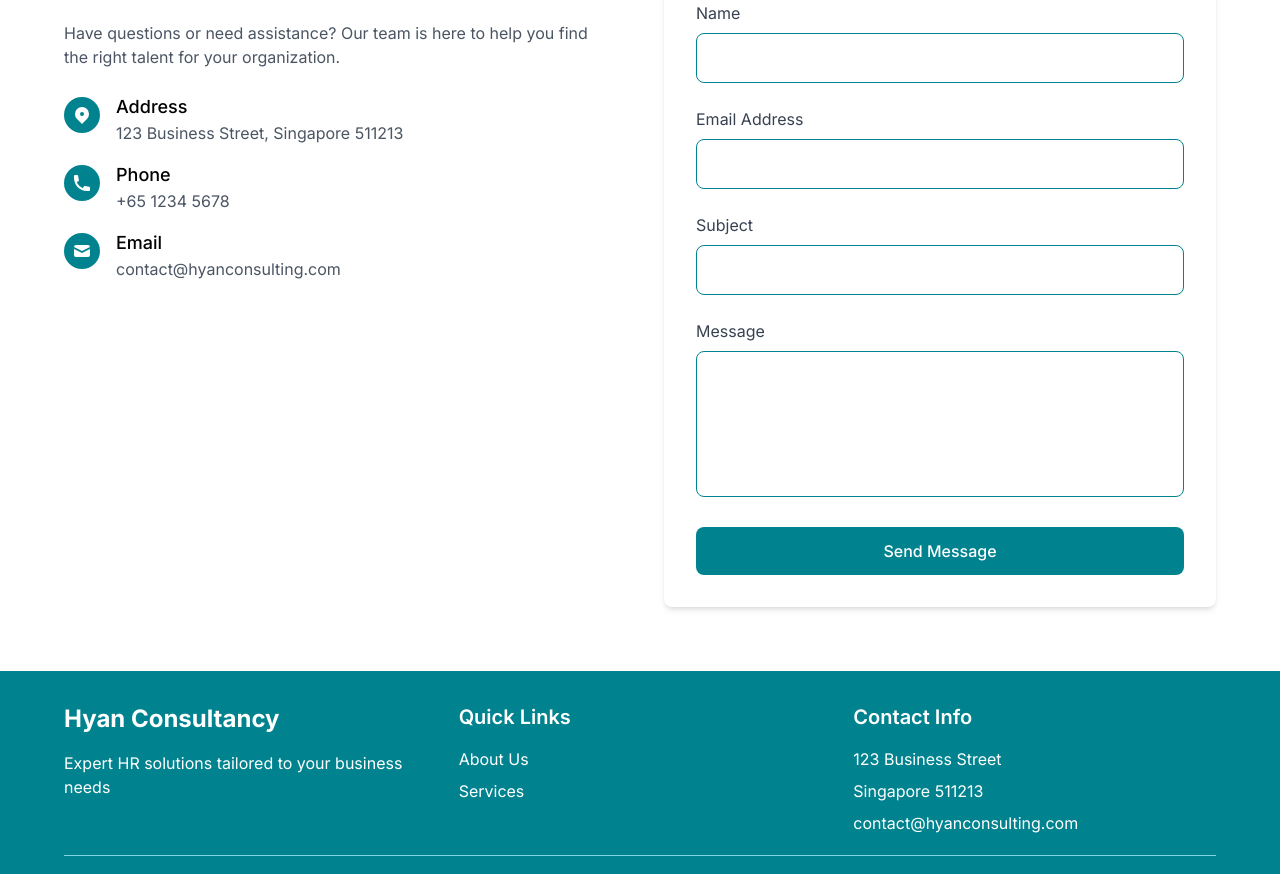
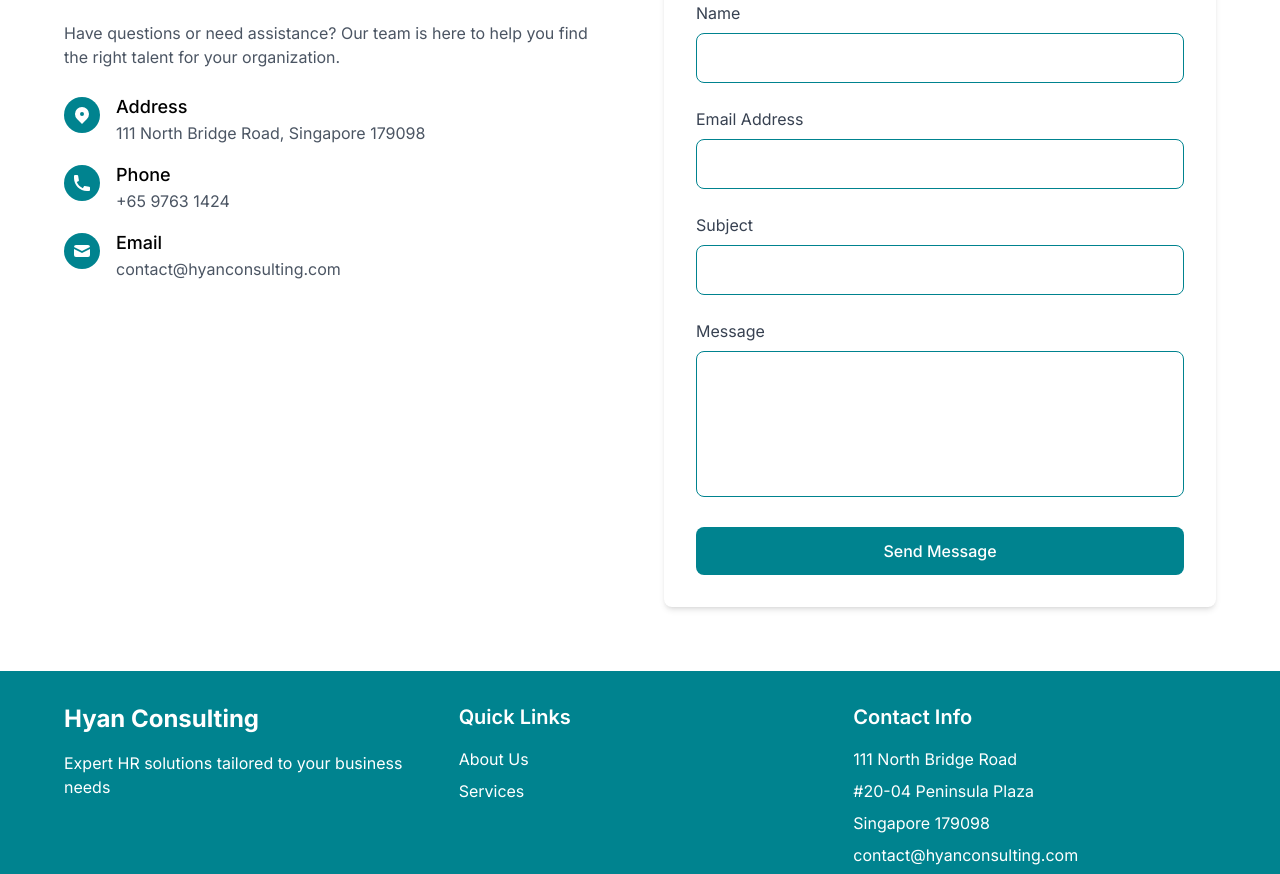
Before and after one commit to faqihisaninja/hyan-consultancy, a Next.js app: page / in a window 1280 px wide. Shown: the part 1883-2757 px from the top of the page. Built offline with nearby package versions, Linux system fonts and the light colour scheme.

Commit message:
Change to real contact info

```diff
--- a/src/app/layout.tsx
+++ b/src/app/layout.tsx
@@ -27,9 +27,9 @@
 });
 
 export const metadata: Metadata = {
-    title: "Hyan Consultancy - HR Solutions",
+    title: "Hyan Consulting - HR Solutions",
     description:
-        "Expert HR consultancy services tailored to your business needs",
+        "Expert HR consulting services tailored to your business needs",
 };
 
 export default function RootLayout({
--- a/src/app/page.tsx
+++ b/src/app/page.tsx
@@ -238,8 +238,8 @@
                                             Address
                                         </h4>
                                         <p className="text-gray-600">
-                                            123 Business Street, Singapore
-                                            511213
+                                            111 North Bridge Road, Singapore
+                                            179098
                                         </p>
                                     </div>
                                 </div>
@@ -260,7 +260,7 @@
                                             Phone
                                         </h4>
                                         <p className="text-gray-600">
-                                            +65 1234 5678
+                                            +65 9763 1424
                                         </p>
                                     </div>
                                 </div>
--- a/src/components/Footer.tsx
+++ b/src/components/Footer.tsx
@@ -39,9 +39,7 @@
         <footer className="bg-[#00838F] text-white py-8 px-4 md:px-8">
             <div className="max-w-6xl mx-auto grid md:grid-cols-3 gap-8">
                 <div>
-                    <h2 className="text-2xl font-bold mb-4">
-                        Hyan Consultancy
-                    </h2>
+                    <h2 className="text-2xl font-bold mb-4">Hyan Consulting</h2>
                     <p className="text-gray">
                         Expert HR solutions tailored to your business needs
                     </p>
@@ -64,8 +62,9 @@
                 <div>
                     <h3 className="text-xl font-semibold mb-4">Contact Info</h3>
                     <div className="space-y-2">
-                        <p>123 Business Street</p>
-                        <p>Singapore 511213</p>
+                        <p>111 North Bridge Road</p>
+                        <p>#20-04 Peninsula Plaza</p>
+                        <p>Singapore 179098</p>
                         <p>contact@hyanconsulting.com</p>
                     </div>
                 </div>
@@ -74,32 +73,6 @@
                 <div className="flex flex-col md:flex-row justify-between items-center">
                     <p>© 2025 Hyan Consulting Ptd Ltd. All rights reserved.</p>
                     <div className="flex space-x-4 mt-4 md:mt-0">
-                        {/* <Link
-                            href="#"
-                            className="bg-white p-2 rounded-full text-[#00838F] hover:bg-gray-100 transition-colors"
-                        >
-                            <svg
-                                xmlns="http://www.w3.org/2000/svg"
-                                className="h-5 w-5"
-                                fill="currentColor"
-                                viewBox="0 0 24 24"
-                            >
-                                <path d="M22.675 0h-21.35c-.732 0-1.325.593-1.325 1.325v21.351c0 .731.593 1.324 1.325 1.324h11.495v-9.294h-3.128v-3.622h3.128v-2.671c0-3.1 1.893-4.788 4.659-4.788 1.325 0 2.463.099 2.795.143v3.24l-1.918.001c-1.504 0-1.795.715-1.795 1.763v2.313h3.587l-.467 3.622h-3.12v9.293h6.116c.73 0 1.323-.593 1.323-1.325v-21.35c0-.732-.593-1.325-1.325-1.325z" />
-                            </svg>
-                        </Link>
-                        <Link
-                            href="#"
-                            className="bg-white p-2 rounded-full text-[#00838F] hover:bg-gray-100 transition-colors"
-                        >
-                            <svg
-                                xmlns="http://www.w3.org/2000/svg"
-                                className="h-5 w-5"
-                                fill="currentColor"
-                                viewBox="0 0 24 24"
-                            >
-                                <path d="M12 2.163c3.204 0 3.584.012 4.85.07 3.252.148 4.771 1.691 4.919 4.919.058 1.265.069 1.645.069 4.849 0 3.205-.012 3.584-.069 4.849-.149 3.225-1.664 4.771-4.919 4.919-1.266.058-1.644.07-4.85.07-3.204 0-3.584-.012-4.849-.07-3.26-.149-4.771-1.699-4.919-4.92-.058-1.265-.07-1.644-.07-4.849 0-3.204.013-3.583.07-4.849.149-3.227 1.664-4.771 4.919-4.919 1.266-.057 1.645-.069 4.849-.069zm0-2.163c-3.259 0-3.667.014-4.947.072-4.358.2-6.78 2.618-6.98 6.98-.059 1.281-.073 1.689-.073 4.948 0 3.259.014 3.668.072 4.948.2 4.358 2.618 6.78 6.98 6.98 1.281.058 1.689.072 4.948.072 3.259 0 3.668-.014 4.948-.072 4.354-.2 6.782-2.618 6.979-6.98.059-1.28.073-1.689.073-4.948 0-3.259-.014-3.667-.072-4.947-.196-4.354-2.617-6.78-6.979-6.98-1.281-.059-1.69-.073-4.949-.073zm0 5.838c-3.403 0-6.162 2.759-6.162 6.162s2.759 6.163 6.162 6.163 6.162-2.759 6.162-6.163c0-3.403-2.759-6.162-6.162-6.162zm0 10.162c-2.209 0-4-1.79-4-4 0-2.209 1.791-4 4-4s4 1.791 4 4c0 2.21-1.791 4-4 4zm6.406-11.845c-.796 0-1.441.645-1.441 1.44s.645 1.44 1.441 1.44c.795 0 1.439-.645 1.439-1.44s-.644-1.44-1.439-1.44z" />
-                            </svg>
-                        </Link> */}
                         <Link
                             href="#"
                             className="bg-white p-2 rounded-full text-[#00838F] hover:bg-gray-100 transition-colors"
@@ -114,7 +87,7 @@
                             </svg>
                         </Link>
                         <Link
-                            href="https://wa.me/6512345678"
+                            href="https://wa.me/6597631424"
                             target="_blank"
                             rel="noopener noreferrer"
                             className="bg-white p-2 rounded-full text-[#00838F] hover:bg-gray-100 transition-colors"
--- a/src/components/Logo.tsx
+++ b/src/components/Logo.tsx
@@ -7,7 +7,7 @@
                         HYAN
                     </h1>
                     <span className="font-quicksand-bold text-center text-black text-[8px] uppercase tracking-widest">
-                        CONSULTANCY
+                        CONSULTING
                     </span>
                 </div>
             </div>
--- a/src/components/Navigation.tsx
+++ b/src/components/Navigation.tsx
@@ -190,7 +190,7 @@
                             Services
                         </Link>
                         <Link
-                            href="https://wa.me/6512345678"
+                            href="https://wa.me/6597631424"
                             target="_blank"
                             rel="noopener noreferrer"
                             className="bg-[#00838F] text-white px-4 py-2 rounded-lg flex items-center w-fit"
```
